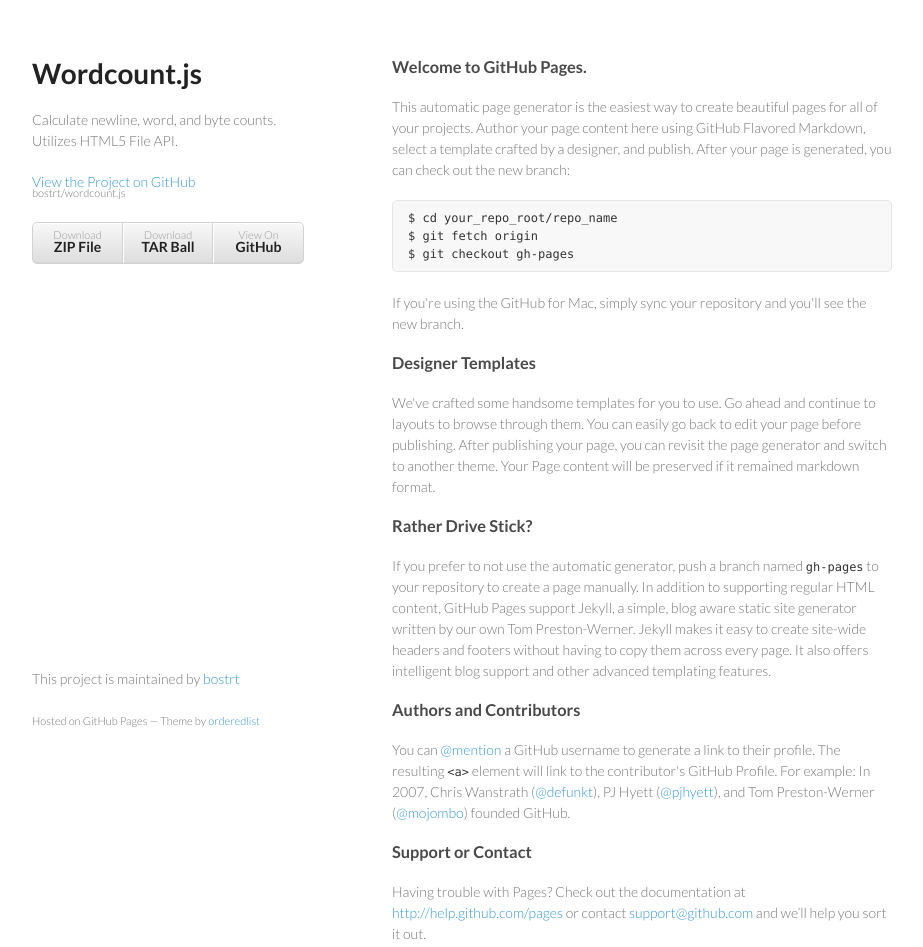
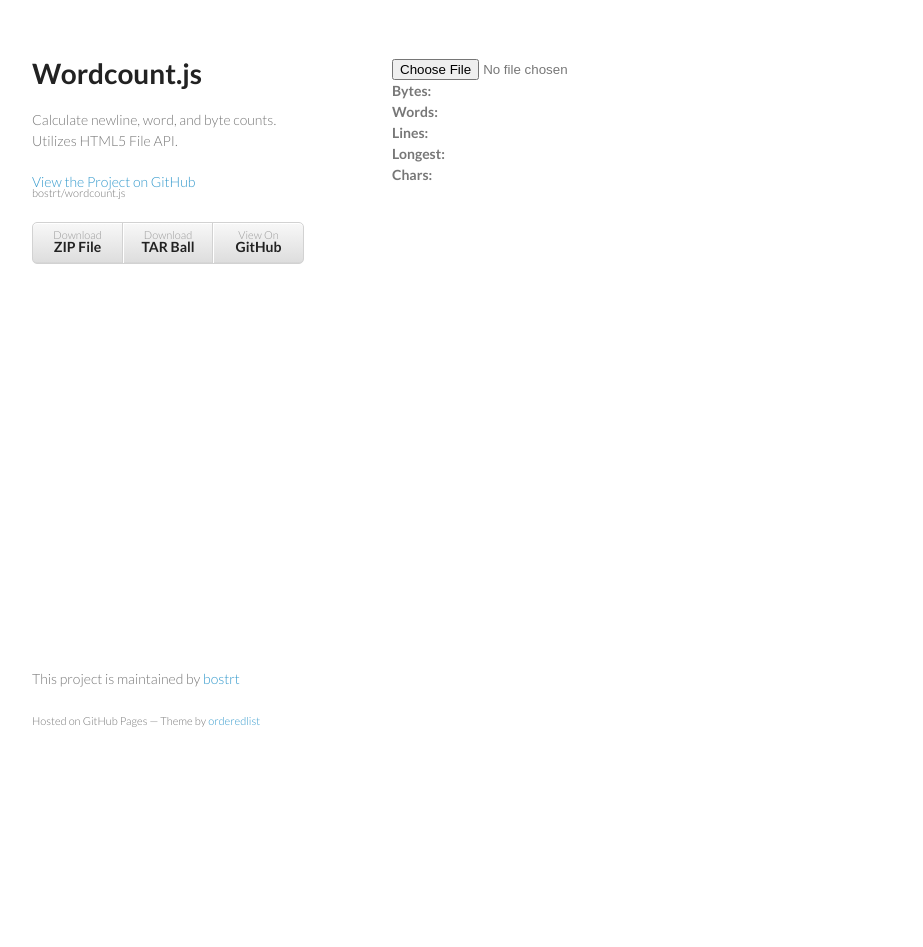
Before and after one commit to bostrt/wordcount.js, a plain HTML site: page index.html in a window 1280 px wide. Shown: the whole page, without its empty margins (178-1101 px from the left). After the commit the page ends 800 px from the top, so only its background shows below. Drawn offline with Linux system fonts and the light colour scheme; a script that the page names is missing.

Commit message:
Updated gh site.

```diff
--- a/index.html
+++ b/index.html
@@ -4,7 +4,30 @@
     <meta charset="utf-8">
     <meta http-equiv="X-UA-Compatible" content="chrome=1">
     <title>Wordcount.js by bostrt</title>
+    <script type="text/javascript" src="https://raw.github.com/bostrt/wordcount.js/master/wordcount.js"></script>
+    <script type="text/javascript">
+      function loadDemo() {
+      WordCount.bytes("input", function(size) {
+      document.getElementById("bytes").innerText = size;
+      });
 
+      WordCount.words("input", function(words) {
+      document.getElementById("words").innerText = words;
+      });
+
+      WordCount.lines("input", function(lines) {
+      document.getElementById("lines").innerText = lines;
+      });
+
+      WordCount.longest("input", function(longest) {
+      document.getElementById("longest").innerText = longest;
+      });
+
+      WordCount.chars("input", function(chars) {
+      document.getElementById("chars").innerText = chars;
+      });
+      }
+    </script>
     <link rel="stylesheet" href="stylesheets/styles.css">
     <link rel="stylesheet" href="stylesheets/pygment_trac.css">
     <meta name="viewport" content="width=device-width, initial-scale=1, user-scalable=no">
@@ -12,7 +35,7 @@
     <script src="//html5shiv.googlecode.com/svn/trunk/html5.js"></script>
     <![endif]-->
   </head>
-  <body>
+  <body onload="loadDemo()">
     <div class="wrapper">
       <header>
         <h1>Wordcount.js</h1>
@@ -28,37 +51,12 @@
         </ul>
       </header>
       <section>
-        <h3>
-<a name="welcome-to-github-pages" class="anchor" href="#welcome-to-github-pages"><span class="octicon octicon-link"></span></a>Welcome to GitHub Pages.</h3>
-
-<p>This automatic page generator is the easiest way to create beautiful pages for all of your projects. Author your page content here using GitHub Flavored Markdown, select a template crafted by a designer, and publish. After your page is generated, you can check out the new branch:</p>
-
-<pre><code>$ cd your_repo_root/repo_name
-$ git fetch origin
-$ git checkout gh-pages
-</code></pre>
-
-<p>If you're using the GitHub for Mac, simply sync your repository and you'll see the new branch.</p>
-
-<h3>
-<a name="designer-templates" class="anchor" href="#designer-templates"><span class="octicon octicon-link"></span></a>Designer Templates</h3>
-
-<p>We've crafted some handsome templates for you to use. Go ahead and continue to layouts to browse through them. You can easily go back to edit your page before publishing. After publishing your page, you can revisit the page generator and switch to another theme. Your Page content will be preserved if it remained markdown format.</p>
-
-<h3>
-<a name="rather-drive-stick" class="anchor" href="#rather-drive-stick"><span class="octicon octicon-link"></span></a>Rather Drive Stick?</h3>
-
-<p>If you prefer to not use the automatic generator, push a branch named <code>gh-pages</code> to your repository to create a page manually. In addition to supporting regular HTML content, GitHub Pages support Jekyll, a simple, blog aware static site generator written by our own Tom Preston-Werner. Jekyll makes it easy to create site-wide headers and footers without having to copy them across every page. It also offers intelligent blog support and other advanced templating features.</p>
-
-<h3>
-<a name="authors-and-contributors" class="anchor" href="#authors-and-contributors"><span class="octicon octicon-link"></span></a>Authors and Contributors</h3>
-
-<p>You can <a href="https://github.com/blog/821" class="user-mention">@mention</a> a GitHub username to generate a link to their profile. The resulting <code>&lt;a&gt;</code> element will link to the contributor's GitHub Profile. For example: In 2007, Chris Wanstrath (<a href="https://github.com/defunkt" class="user-mention">@defunkt</a>), PJ Hyett (<a href="https://github.com/pjhyett" class="user-mention">@pjhyett</a>), and Tom Preston-Werner (<a href="https://github.com/mojombo" class="user-mention">@mojombo</a>) founded GitHub.</p>
-
-<h3>
-<a name="support-or-contact" class="anchor" href="#support-or-contact"><span class="octicon octicon-link"></span></a>Support or Contact</h3>
-
-<p>Having trouble with Pages? Check out the documentation at <a href="http://help.github.com/pages">http://help.github.com/pages</a> or contact <a href="mailto:support@github.com">support@github.com</a> and we’ll help you sort it out.</p>
+	<input type="file" id="input"/>
+	<div><b>Bytes: </b><span id="bytes"></span></div>
+	<div><b>Words: </b><span id="words"></span></div>
+	<div><b>Lines: </b><span id="lines"></span></div>
+	<div><b>Longest: </b><span id="longest"></span></div>
+	<div><b>Chars: </b><span id="chars"></span></div>
       </section>
       <footer>
         <p>This project is maintained by <a href="https://github.com/bostrt">bostrt</a></p>
```
